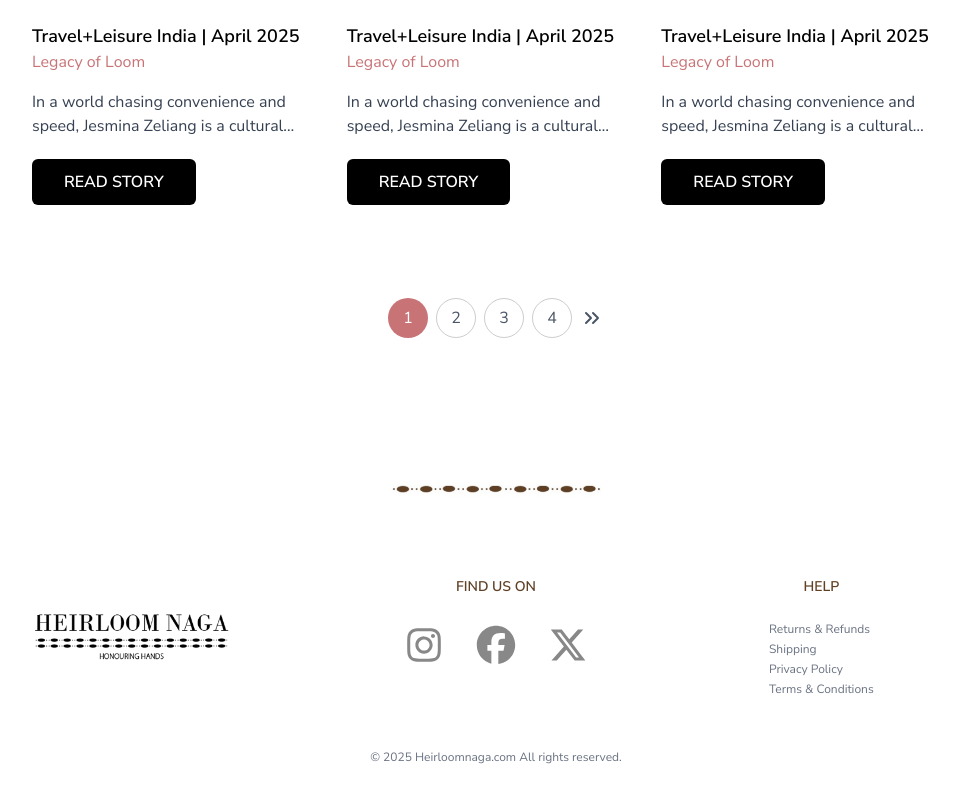
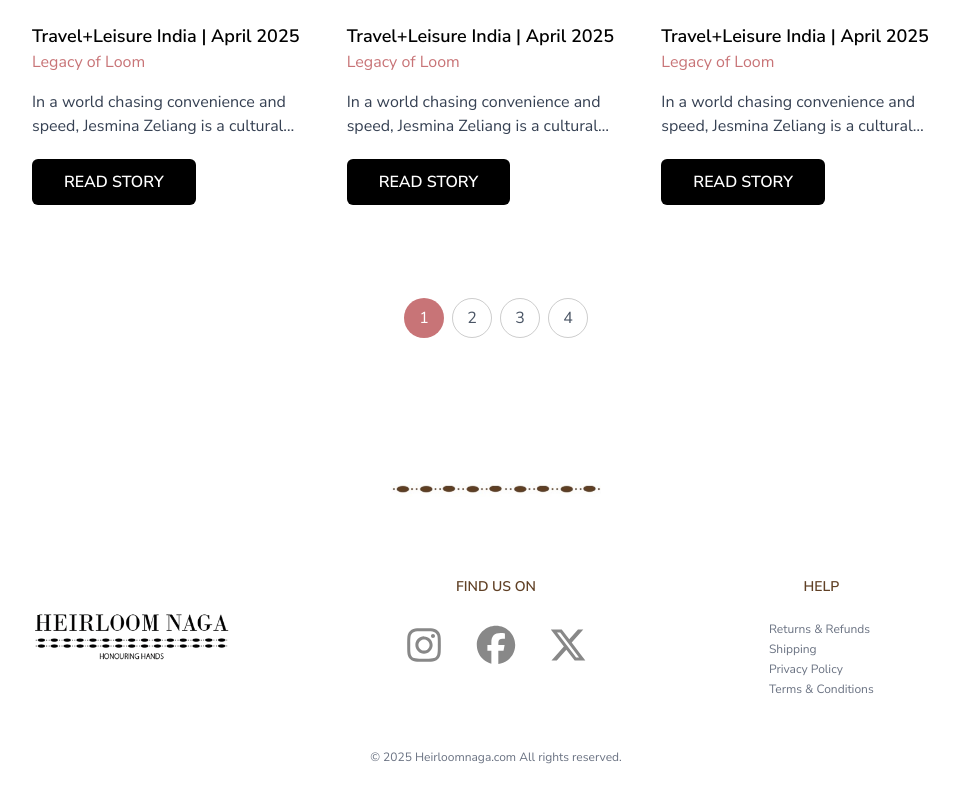
Before and after one commit to anup-mhr/strapi-website, a Next.js app in the folder website/: page /journal in a window 1280 px wide. Shown: the part 1379-2176 px from the top of the page, without its empty margins (144-1103 px from the left). Built offline with nearby package versions, Linux system fonts and the light colour scheme.

Commit message:
feat:update journal page

```diff
--- a/website/src/app/about/page.tsx
+++ b/website/src/app/about/page.tsx
@@ -16,14 +16,14 @@ function AboutPage() {
           <Image
             src="/images/hero.jpeg"
             alt={""}
-            width={200}
+            width={600}
             height={600}
             className="w-full col-span-2 object-center object-cover h-full"
           />
           <Image
             src="/images/hero.jpeg"
             alt={""}
-            width={200}
+            width={600}
             height={600}
             className="w-full object-center object-cover h-[20rem] md:h-full"
           />
@@ -31,16 +31,16 @@ function AboutPage() {
             <Image
               src="/images/hero.jpeg"
               alt={""}
-              width={200}
+              width={600}
               height={600}
-              className="w-full object-cover object-center h-[10rem] md:h-full"
+              className="w-full object-cover object-center h-[10rem] md:h-96"
             />
             <Image
               src="/images/hero.jpeg"
               alt={""}
-              width={200}
+              width={600}
               height={600}
-              className="w-full object-cover object-center h-[10rem] md:h-full"
+              className="w-full object-cover object-center h-[10rem] md:h-96"
             />
           </div>
         </div>
--- a/website/src/app/journal/page.tsx
+++ b/website/src/app/journal/page.tsx
@@ -1,20 +1,69 @@
+"use client";
 import Heading from "@/components/Heading";
 import LinkButton from "@/components/LinkButton";
+import { Filters } from "@/components/sections/FilterSidebar";
 import Footer from "@/components/sections/Footer";
 import Header from "@/components/sections/Header";
-import { journal } from "@/constants/constants";
+import { journal, products } from "@/constants/constants";
 import { ChevronsRight } from "lucide-react";
 import Image from "next/image";
+import { useMemo, useState } from "react";
 
+const itemsPerPage = 9;
 function JournalPage() {
+  const [currentPage, setCurrentPage] = useState<number>(1);
+
+  const [filters, setFilters] = useState<Filters>({
+    minPrice: 500,
+    maxPrice: 10000,
+    selectedCategories: [],
+    selectedSubcategories: [],
+  });
+  const [appliedFilters, setAppliedFilters] = useState<Filters>(filters);
+  const [sortBy, setSortBy] = useState<string>("default");
+
+  const filteredAndSortedProducts = useMemo(() => {
+    const filtered = products.filter((product) => {
+      const priceMatch =
+        product.price >= appliedFilters.minPrice &&
+        product.price <= appliedFilters.maxPrice;
+      const categoryMatch =
+        appliedFilters.selectedCategories.length === 0 ||
+        appliedFilters.selectedCategories.includes(product.category);
+      const subcategoryMatch =
+        appliedFilters.selectedSubcategories.length === 0 ||
+        appliedFilters.selectedSubcategories.includes(product.subcategory);
+      return priceMatch && categoryMatch && subcategoryMatch;
+    });
+
+    switch (sortBy) {
+      case "price-low":
+        filtered.sort((a, b) => a.price - b.price);
+        break;
+      case "price-high":
+        filtered.sort((a, b) => b.price - a.price);
+        break;
+      case "name":
+        filtered.sort((a, b) => a.title.localeCompare(b.title));
+        break;
+      default:
+        break;
+    }
+
+    return filtered;
+  }, [appliedFilters, sortBy]);
+
+  const totalPages = Math.ceil(filteredAndSortedProducts.length / itemsPerPage);
+
   return (
     <div className="min-h-screen">
       <Header />
 
       <main className="py-12 padding">
-                <Heading title="JOURNAL" subtitle="Stories of Craft, Culture and Change" />
-
-
+        <Heading
+          title="JOURNAL"
+          subtitle="Stories of Craft, Culture and Change"
+        />
 
         <div className="flex justify-between items-center mb-10">
           <p className="text-xs text-gray-600">SHOWING 1-9 OF 16 RESULTS</p>
@@ -23,45 +72,66 @@ function JournalPage() {
           </select>
         </div>
 
-
         <section className="grid  grid-cols-1 sm:grid-cols-2 lg:grid-cols-3 gap-4 gap-y-24 text-gray-700">
-                    {
-                        Array(6).fill(journal[0]).map((journal, index) => (
+          {Array(6)
+            .fill(journal[0])
+            .map((journal, index) => (
               <div key={index}>
-                                <Image src={journal.image} alt={journal.title}
-                                    width={200} height={600} className="aspect-[3/3.7] w-full mb-6"
+                <Image
+                  src={journal.image}
+                  alt={journal.title}
+                  width={600}
+                  height={600}
+                  className="aspect-[3/3.7] w-full mb-6"
                 />
 
-                                <h1 className="text-lg font-semibold text-black">{journal.title}</h1>
+                <h1 className="text-lg font-semibold text-black">
+                  {journal.title}
+                </h1>
                 <h2 className="text-primary-pink">{journal.subtitle}</h2>
-                                <p className="mt-4 mb-8 line-clamp-2">
-                                    {journal.description}
-                                </p>
+                <p className="mt-4 mb-8 line-clamp-2">{journal.description}</p>
 
-                                <LinkButton href={"/"} className="bg-black hover:bg-gray-900 text-base tracking-normal">
+                <LinkButton
+                  href={"/"}
+                  className="bg-black hover:bg-gray-900 text-base tracking-normal"
+                >
                   READ STORY
                 </LinkButton>
-
               </div>
-                        ))
-                    }
+            ))}
         </section>
 
-                <div className="flex space-x-2 justify-center mt-26">
-                    <button className="w-10 h-10 bg-primary-pink text-white rounded-full">1</button>
-                    <button className="w-10 h-10 border border-black/20 rounded-full text-gray-600">2</button>
-                    <button className="w-10 h-10 border border-black/20 rounded-full text-gray-600">3</button>
-                    <button className="w-10 h-10 border border-black/20 rounded-full text-gray-600">4</button>
-                    <button className="text-gray-600">
+        {/* Pagination */}
+        <div className="flex justify-center space-x-2 mt-26">
+          {[...Array(4)].map((_, i) => (
+            <button
+              key={i + 1}
+              onClick={() => setCurrentPage(i + 1)}
+              className={`w-10 h-10 rounded-full cursor-pointer ${
+                currentPage === i + 1
+                  ? "bg-primary-pink text-white"
+                  : "border border-black/20 text-gray-600"
+              }`}
+            >
+              {i + 1}
+            </button>
+          ))}
+          {totalPages > 4 && currentPage < totalPages && (
+            <button
+              onClick={() =>
+                setCurrentPage((prev) => Math.min(prev + 1, totalPages))
+              }
+              className="text-gray-600 cursor-pointer"
+            >
               <ChevronsRight />
             </button>
+          )}
         </div>
-
       </main>
 
       <Footer />
     </div>
-    )
+  );
 }
 
 export default JournalPage;
--- a/website/src/app/shop/page.tsx
+++ b/website/src/app/shop/page.tsx
@@ -23,6 +23,8 @@ import { useMemo, useState } from "react";
 //   subcategories: string[];
 // }
 
+const itemsPerPage = 9;
+
 export default function Page() {
   const [filters, setFilters] = useState<Filters>({
     minPrice: 500,
@@ -34,7 +36,6 @@ export default function Page() {
   const [sortBy, setSortBy] = useState<string>("default");
   const [currentPage, setCurrentPage] = useState<number>(1);
   const [isMobileFilterOpen, setIsMobileFilterOpen] = useState<boolean>(false);
-  const itemsPerPage = 9;
 
   const filteredAndSortedProducts = useMemo(() => {
     const filtered = products.filter((product) => {
```
Lines whose indentation alone changed are shown as unchanged.
